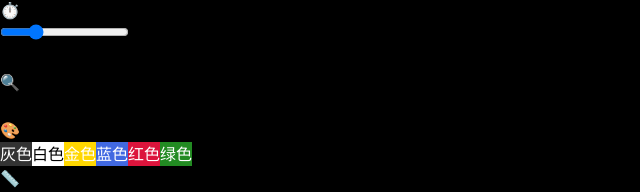
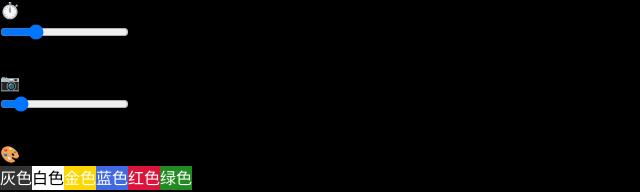
Before and after one commit to DomicZhong/3DUniverse, a React (Vite) app: page / in a window 1280 px wide. Shown: the part 296-488 px from the top of the page, without its empty margins (0-640 px from the left). Built offline with nearby package versions, Linux system fonts and the light colour scheme; no server answers.

Commit message:
优化轨道和星空背景

```diff
--- a/src/components/Scene/Planet.jsx
+++ b/src/components/Scene/Planet.jsx
@@ -94,11 +94,11 @@ export default function Planet({ data, scale = 1 }) {
       groupRef.current.rotation.y += delta * speed * 0.5;
     }
 
-    if (meshRef.current && !isPaused) {
-      // 自转 - 考虑逆行自转（现在meshRef是group，所以直接旋转group）
+    if (rotationGroupRef.current && !isPaused) {
+      // 自转 - 考虑逆行自转（应用在rotationGroupRef上，这样红色箭头也会跟着转）
       const rotationSpeed = (1 / data.rotationPeriod) * timeSpeed;
       const direction = data.retrogradeRotation ? -1 : 1;
-      meshRef.current.rotation.y += delta * rotationSpeed * 0.5 * direction;
+      rotationGroupRef.current.rotation.y += delta * rotationSpeed * 0.5 * direction;
     }
   });
 
@@ -197,6 +197,33 @@ export default function Planet({ data, scale = 1 }) {
       <group position={[orbitRadius, 0, 0]} userData={{ planetId: data.id }}>
           {/* 行星旋转组 - 应用自转轴倾斜 */}
           <group rotation={[THREE.MathUtils.degToRad(data.axialTilt || 0), 0, 0]}>
+            {/* 自转轴辅助线和方向箭头（仅在选中时显示，不跟随行星自转） */}
+            {isSelected && (
+              <>
+                {/* 自转轴线 */}
+                <mesh>
+                  <cylinderGeometry args={[0.02, 0.02, planetSize * 4, 8]} />
+                  <meshBasicMaterial color="#00FF00" transparent opacity={0.7} />
+                </mesh>
+
+                {/* 北极箭头 - 指示自转轴方向（向上） */}
+                <group position={[0, planetSize * 2, 0]}>
+                  <mesh>
+                    <coneGeometry args={[0.15, 0.4, 8]} />
+                    <meshBasicMaterial color="#00FF00" />
+                  </mesh>
+                </group>
+
+                {/* 南极箭头 - 指示自转轴方向（向下） */}
+                <group position={[0, -planetSize * 2, 0]} rotation={[Math.PI, 0, 0]}>
+                  <mesh>
+                    <coneGeometry args={[0.15, 0.4, 8]} />
+                    <meshBasicMaterial color="#00FF00" />
+                  </mesh>
+                </group>
+              </>
+            )}
+
             {/* 行星自转容器 */}
             <group ref={rotationGroupRef}>
               <mesh
@@ -222,51 +249,33 @@ export default function Planet({ data, scale = 1 }) {
                 )}
               </mesh>
 
-            {/* 自转轴辅助线和方向箭头（仅在选中时显示，跟随行星自转） */}
+              {/* 旋转方向指示箭头（跟随行星自转） */}
               {isSelected && (
                 <>
-                {/* 自转轴线 */}
-                <mesh>
-                  <cylinderGeometry args={[0.02, 0.02, planetSize * 4, 8]} />
-                  <meshBasicMaterial color="#00FF00" transparent opacity={0.7} />
-                </mesh>
-
-                {/* 北极箭头 */}
-                <mesh position={[0, planetSize * 2, 0]}>
-                  <coneGeometry args={[0.15, 0.4, 8]} />
-                  <meshBasicMaterial color="#00FF00" />
-                </mesh>
-
-                {/* 南极箭头 */}
-                <mesh position={[0, -planetSize * 2, 0]} rotation={[Math.PI, 0, 0]}>
-                  <coneGeometry args={[0.15, 0.4, 8]} />
-                  <meshBasicMaterial color="#00FF00" />
-                </mesh>
-
                   {/* 北极旋转方向指示箭头 */}
                   <group position={[0, planetSize * 2.3, 0]}>
-                  {/* 正常自转：逆时针，逆行自转：顺时针 */}
-                  <mesh rotation={[data.retrogradeRotation ? -Math.PI / 2 : Math.PI / 2, 0, 0]}>
+                    {/* 圆弧跟随行星自转 */}
+                    <mesh rotation={[Math.PI / 2, 0, 0]}>
                       <torusGeometry args={[0.2, 0.03, 8, 16, 3]} />
                       <meshBasicMaterial color="#FF6B6B" />
                     </mesh>
-                  {/* 旋转方向小箭头 */}
-                  <mesh position={[0.15, 0, 0]} rotation={[0, 0, data.retrogradeRotation ? -Math.PI / 4 : Math.PI / 4]}>
-                    <coneGeometry args={[0.05, 0.15, 4]} />
+                    {/* 方向箭头：指向自转方向，使用三角形 */}
+                    <mesh position={[0.2, 0, 0.08]} rotation={[Math.PI / 2, 0, -Math.PI / 2]}>
+                      <coneGeometry args={[0.06, 0.12, 3]} />
                       <meshBasicMaterial color="#FF6B6B" />
                     </mesh>
                   </group>
 
                   {/* 南极旋转方向指示箭头 */}
                   <group position={[0, -planetSize * 2.3, 0]}>
-                  {/* 从南极看：正常自转为顺时针，逆行自转为逆时针 */}
-                  <mesh rotation={[data.retrogradeRotation ? Math.PI / 2 : -Math.PI / 2, 0, 0]}>
+                    {/* 圆弧跟随行星自转 - 从南极看也是逆时针 */}
+                    <mesh rotation={[-Math.PI / 2, Math.PI, 0]}>
                       <torusGeometry args={[0.2, 0.03, 8, 16, 3]} />
                       <meshBasicMaterial color="#FF6B6B" />
                     </mesh>
-                  {/* 旋转方向小箭头 */}
-                  <mesh position={[0.15, 0, 0]} rotation={[0, 0, data.retrogradeRotation ? Math.PI / 4 : -Math.PI / 4]}>
-                    <coneGeometry args={[0.05, 0.15, 4]} />
+                    {/* 方向箭头：指向自转方向，使用三角形 */}
+                    <mesh position={[-0.2, 0, 0.08]} rotation={[Math.PI / 2, 0, Math.PI / 2]}>
+                      <coneGeometry args={[0.06, 0.12, 3]} />
                       <meshBasicMaterial color="#FF6B6B" />
                     </mesh>
                   </group>
--- a/src/components/Scene/UniverseBackground.jsx
+++ b/src/components/Scene/UniverseBackground.jsx
@@ -1,4 +1,4 @@
-import { useRef } from 'react';
+import { useRef, useMemo } from 'react';
 import { useFrame } from '@react-three/fiber';
 import * as THREE from 'three';
 
@@ -285,8 +285,12 @@ export default function UniverseBackground({ starSize = 1.0, starBrightness = 1.
     return geometry;
   };
 
-  const starTexture = createStarTexture();
-  const nebulaTexture = createNebulaTexture();
+  // 使用 useMemo 缓存纹理和 geometry，避免重复创建
+  const starTexture = useMemo(() => createStarTexture(), []);
+  const nebulaTexture = useMemo(() => createNebulaTexture(), []);
+  const farStarsGeometry = useMemo(() => createFarStars(), []);
+  const galaxyGeometry = useMemo(() => createGalaxy(), []);
+  const nebulaGeometry = useMemo(() => createNebulaClouds(), []);
 
   // 缓慢旋转背景
   useFrame((_state, delta) => {
@@ -304,7 +308,7 @@ export default function UniverseBackground({ starSize = 1.0, starBrightness = 1.
   return (
     <group>
       {/* 远场恒星背景 */}
-      <points ref={starFieldRef} geometry={createFarStars()}>
+      <points ref={starFieldRef} geometry={farStarsGeometry}>
         <pointsMaterial
           size={1.2 * starSize}
           sizeAttenuation={false}
@@ -316,7 +320,7 @@ export default function UniverseBackground({ starSize = 1.0, starBrightness = 1.
       </points>
 
       {/* 增强的银河系 */}
-      <points ref={galaxyRef} geometry={createGalaxy()}>
+      <points ref={galaxyRef} geometry={galaxyGeometry}>
         <pointsMaterial
           size={0.96 * starSize}
           sizeAttenuation={true}
@@ -330,7 +334,7 @@ export default function UniverseBackground({ starSize = 1.0, starBrightness = 1.
       </points>
 
       {/* 星云云雾 */}
-      <points ref={nebulaRef} geometry={createNebulaClouds()}>
+      <points ref={nebulaRef} geometry={nebulaGeometry}>
         <pointsMaterial
           size={120}
           sizeAttenuation={true}
--- a/src/components/UI/ControlPanel.jsx
+++ b/src/components/UI/ControlPanel.jsx
@@ -136,23 +136,28 @@ export default function ControlPanel() {
         </div>
       </div>
 
-      {/* 缩放倍数 */}
+      {/* 相机视角距离 */}
       <div className="mb-4">
-        <label className="block text-sm text-gray-300 mb-2">🔍 缩放倍数</label>
-        <div className="flex gap-2 flex-wrap">
-          {zoomOptions.map((zoom) => (
-            <button
-              key={zoom}
-              onClick={() => setZoomMultiplier(zoom)}
-              className={`px-3 py-1 rounded text-sm ${
-                zoomMultiplier === zoom
-                  ? 'bg-yellow-600 text-white'
-                  : 'bg-gray-700 hover:bg-gray-600'
-              } transition-colors`}
-            >
-              {zoom}x
-            </button>
-          ))}
+        <div className="flex items-center justify-between mb-2">
+          <label className="block text-sm text-gray-300">📷 相机距离</label>
+          <span className="text-sm text-yellow-400 font-semibold">{zoomMultiplier.toFixed(1)}x</span>
+        </div>
+        <input
+          type="range"
+          min="0.5"
+          max="5"
+          step="0.1"
+          value={zoomMultiplier}
+          onChange={(e) => setZoomMultiplier(parseFloat(e.target.value))}
+          className="w-full h-2 bg-gray-700 rounded-lg appearance-none cursor-pointer accent-yellow-500"
+        />
+        <div className="flex justify-between text-xs text-gray-500 mt-1">
+          <span>0x</span>
+          <span>1x</span>
+          <span>2x</span>
+          <span>3x</span>
+          <span>4x</span>
+          <span>5x</span>
         </div>
       </div>
 
```
Lines whose indentation alone changed are shown as unchanged.
